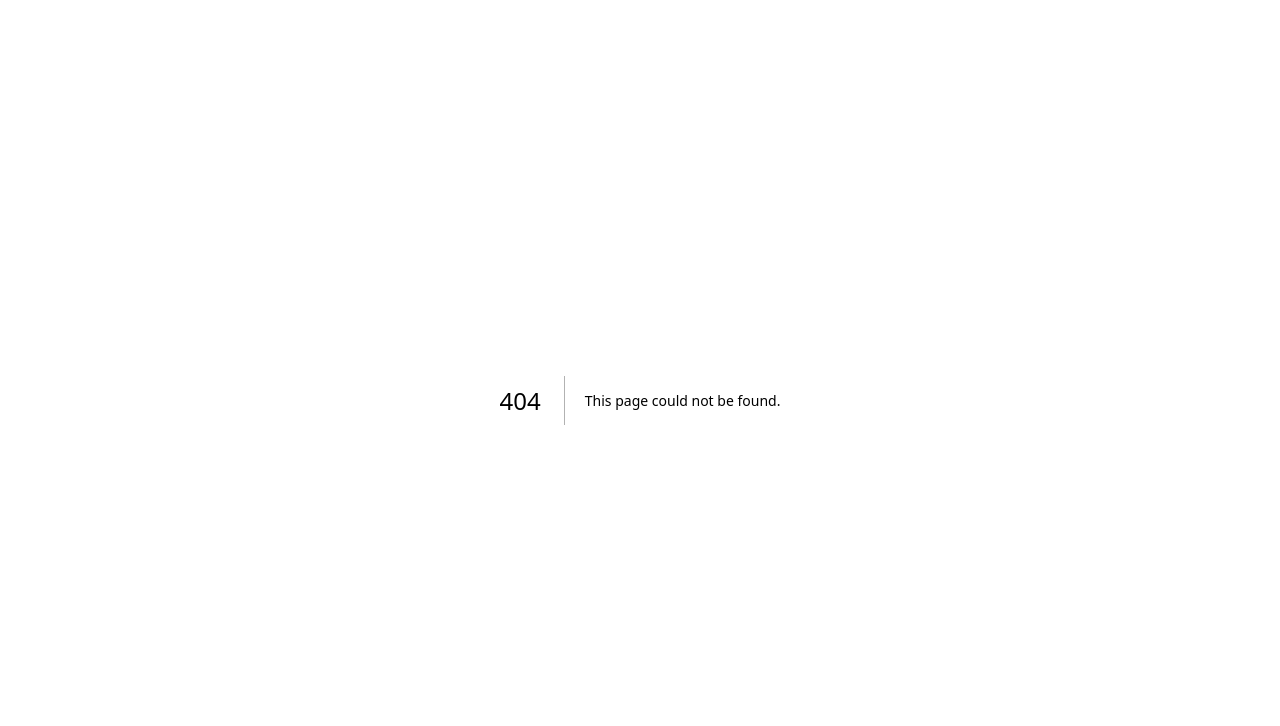
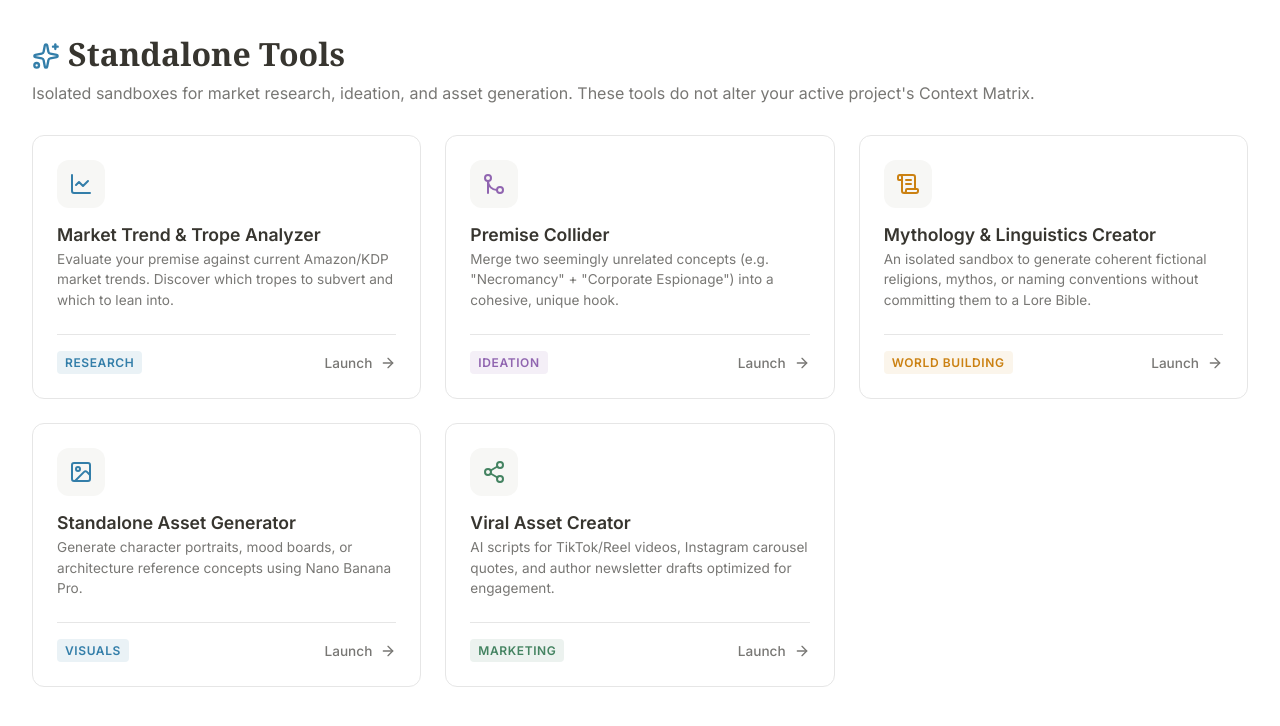
Before and after one commit to kevinelliott/versana, a Next.js app: page /tools in a window 1280 px wide. Before the commit this address had no page. Shown: the top 726 px of the page. Built offline with nearby package versions, Linux system fonts and the light colour scheme.

Commit message:
feat: tools dashboard routing and ui grid

```diff
--- /dev/null
+++ b/src/app/tools/page.tsx
@@ -0,0 +1,5 @@
+import ToolsDashboard from '@/components/tools/ToolsDashboard';
+
+export default function ToolsPage() {
+    return <ToolsDashboard />;
+}
--- /dev/null
+++ b/src/components/tools/ToolsDashboard.module.css
@@ -0,0 +1,130 @@
+.container {
+    padding: 2rem;
+    max-width: 1400px;
+    margin: 0 auto;
+    color: var(--text-primary);
+    display: flex;
+    flex-direction: column;
+    height: 100vh;
+}
+
+.header {
+    margin-bottom: 2rem;
+    flex-shrink: 0;
+}
+
+.title {
+    font-family: var(--font-serif);
+    font-size: 2rem;
+    color: var(--text-primary);
+    margin-bottom: 0.5rem;
+}
+
+.subtitle {
+    color: var(--text-secondary);
+    font-size: 1rem;
+}
+
+.grid {
+    display: grid;
+    grid-template-columns: repeat(auto-fill, minmax(350px, 1fr));
+    gap: 1.5rem;
+    overflow-y: auto;
+    padding-bottom: 2rem;
+}
+
+.toolCard {
+    background: var(--bg-primary);
+    border: 1px solid var(--border-light);
+    border-radius: 12px;
+    padding: 1.5rem;
+    display: flex;
+    flex-direction: column;
+    gap: 1rem;
+    transition: all 0.2s;
+    cursor: pointer;
+}
+
+.toolCard:hover {
+    border-color: var(--accent-blue);
+    transform: translateY(-2px);
+    box-shadow: 0 8px 16px rgba(0, 0, 0, 0.04);
+}
+
+.iconWrapper {
+    width: 48px;
+    height: 48px;
+    border-radius: 12px;
+    display: flex;
+    align-items: center;
+    justify-content: center;
+    background: var(--bg-secondary);
+}
+
+.toolTitle {
+    font-size: 1.1rem;
+    font-weight: 600;
+    color: var(--text-primary);
+    margin-bottom: 0.25rem;
+}
+
+.toolDesc {
+    font-size: 0.85rem;
+    color: var(--text-secondary);
+    line-height: 1.5;
+    flex-grow: 1;
+}
+
+.cardFooter {
+    display: flex;
+    justify-content: space-between;
+    align-items: center;
+    border-top: 1px solid var(--border-light);
+    padding-top: 1rem;
+    margin-top: 0.5rem;
+}
+
+.tag {
+    font-size: 0.75rem;
+    font-weight: 600;
+    padding: 0.25rem 0.5rem;
+    border-radius: 4px;
+    text-transform: uppercase;
+    letter-spacing: 0.05em;
+}
+
+.tagResearch {
+    background: var(--tag-blue-bg);
+    color: var(--tag-blue-text);
+}
+
+.tagIdeation {
+    background: var(--tag-purple-bg);
+    color: var(--tag-purple-text);
+}
+
+.tagMarketing {
+    background: var(--tag-green-bg);
+    color: var(--tag-green-text);
+}
+
+.tagArt {
+    background: var(--tag-gold-bg);
+    color: var(--tag-gold-text);
+}
+
+.enterBtn {
+    background: transparent;
+    border: none;
+    color: var(--text-secondary);
+    display: flex;
+    align-items: center;
+    gap: 0.5rem;
+    font-size: 0.85rem;
+    font-weight: 500;
+    transition: color 0.2s;
+}
+
+.toolCard:hover .enterBtn {
+    color: var(--accent-blue);
+}
--- /dev/null
+++ b/src/components/tools/ToolsDashboard.tsx
@@ -0,0 +1,84 @@
+'use client';
+
+import React from 'react';
+import { LineChart, GitMerge, ScrollText, Image as ImageIcon, Share2, Sparkles, ArrowRight } from 'lucide-react';
+import styles from './ToolsDashboard.module.css';
+
+const TOOLS = [
+    {
+        id: 'market-trend',
+        title: 'Market Trend & Trope Analyzer',
+        description: 'Evaluate your premise against current Amazon/KDP market trends. Discover which tropes to subvert and which to lean into.',
+        icon: <LineChart size={24} color="var(--tag-blue-text)" />,
+        tag: 'Research',
+        tagClass: styles.tagResearch
+    },
+    {
+        id: 'premise-collider',
+        title: 'Premise Collider',
+        description: 'Merge two seemingly unrelated concepts (e.g. "Necromancy" + "Corporate Espionage") into a cohesive, unique hook.',
+        icon: <GitMerge size={24} color="var(--tag-purple-text)" />,
+        tag: 'Ideation',
+        tagClass: styles.tagIdeation
+    },
+    {
+        id: 'mythos-creator',
+        title: 'Mythology & Linguistics Creator',
+        description: 'An isolated sandbox to generate coherent fictional religions, mythos, or naming conventions without committing them to a Lore Bible.',
+        icon: <ScrollText size={24} color="var(--tag-gold-text)" />,
+        tag: 'World Building',
+        tagClass: styles.tagArt
+    },
+    {
+        id: 'asset-generator',
+        title: 'Standalone Asset Generator',
+        description: 'Generate character portraits, mood boards, or architecture reference concepts using Nano Banana Pro.',
+        icon: <ImageIcon size={24} color="var(--accent-blue)" />,
+        tag: 'Visuals',
+        tagClass: styles.tagResearch
+    },
+    {
+        id: 'viral-creator',
+        title: 'Viral Asset Creator',
+        description: 'AI scripts for TikTok/Reel videos, Instagram carousel quotes, and author newsletter drafts optimized for engagement.',
+        icon: <Share2 size={24} color="var(--tag-green-text)" />,
+        tag: 'Marketing',
+        tagClass: styles.tagMarketing
+    }
+];
+
+export default function ToolsDashboard() {
+    return (
+        <div className={styles.container}>
+            <div className={styles.header}>
+                <h1 className={styles.title}>
+                    <Sparkles size={28} style={{ display: 'inline', marginRight: '0.5rem', position: 'relative', top: '4px' }} color="var(--accent-blue)" />
+                    Standalone Tools
+                </h1>
+                <p className={styles.subtitle}>
+                    Isolated sandboxes for market research, ideation, and asset generation. These tools do not alter your active project's Context Matrix.
+                </p>
+            </div>
+
+            <div className={styles.grid}>
+                {TOOLS.map(tool => (
+                    <div className={styles.toolCard} key={tool.id}>
+                        <div className={styles.iconWrapper}>
+                            {tool.icon}
+                        </div>
+                        <div>
+                            <h3 className={styles.toolTitle}>{tool.title}</h3>
+                            <p className={styles.toolDesc}>{tool.description}</p>
+                        </div>
+                        <div className={styles.cardFooter}>
+                            <span className={`${styles.tag} ${tool.tagClass}`}>{tool.tag}</span>
+                            <button className={styles.enterBtn}>
+                                Launch <ArrowRight size={16} />
+                            </button>
+                        </div>
+                    </div>
+                ))}
+            </div>
+        </div>
+    );
+}
```
